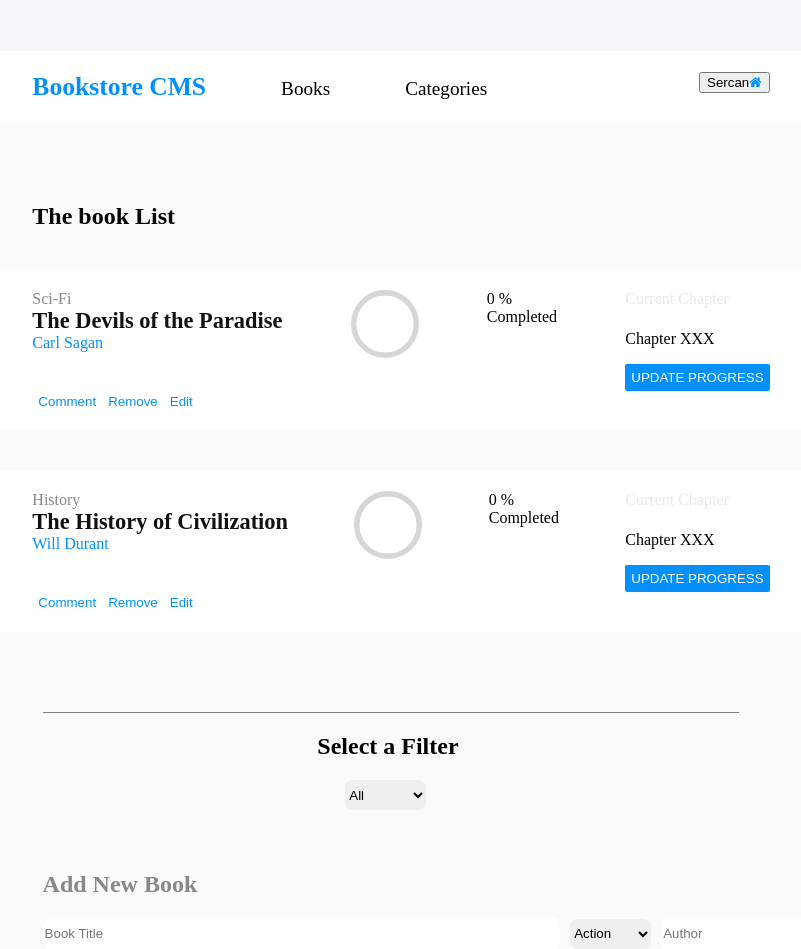
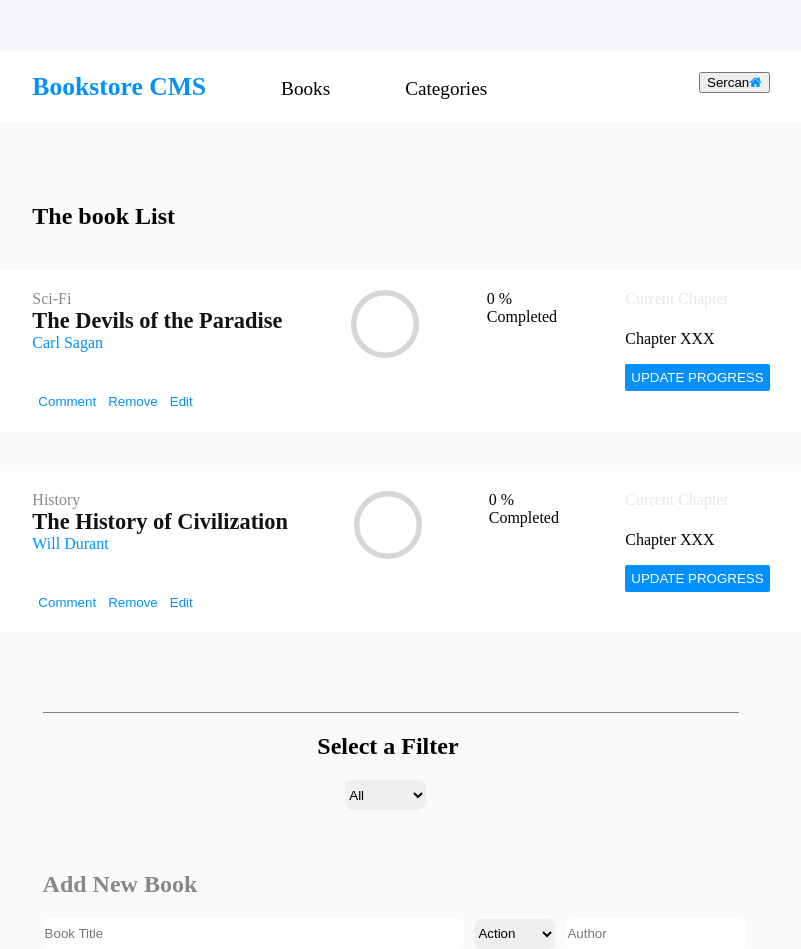
Before and after one commit to eypsrcnuygr/bookstore, a React (Create React App) app: page / in a window 1280 px wide. Shown: the top 949 px of the page, without its empty margins (239-1040 px from the left). Built offline with nearby package versions, Linux system fonts and the light colour scheme.

Commit message:
Re-locate add book button

```diff
--- a/src/App.css
+++ b/src/App.css
@@ -124,7 +124,7 @@ select {
 }
 
 #title-input {
-  width: 59%;
+  width: 48%;
 }
 
 #selec-filter-heading {
```
